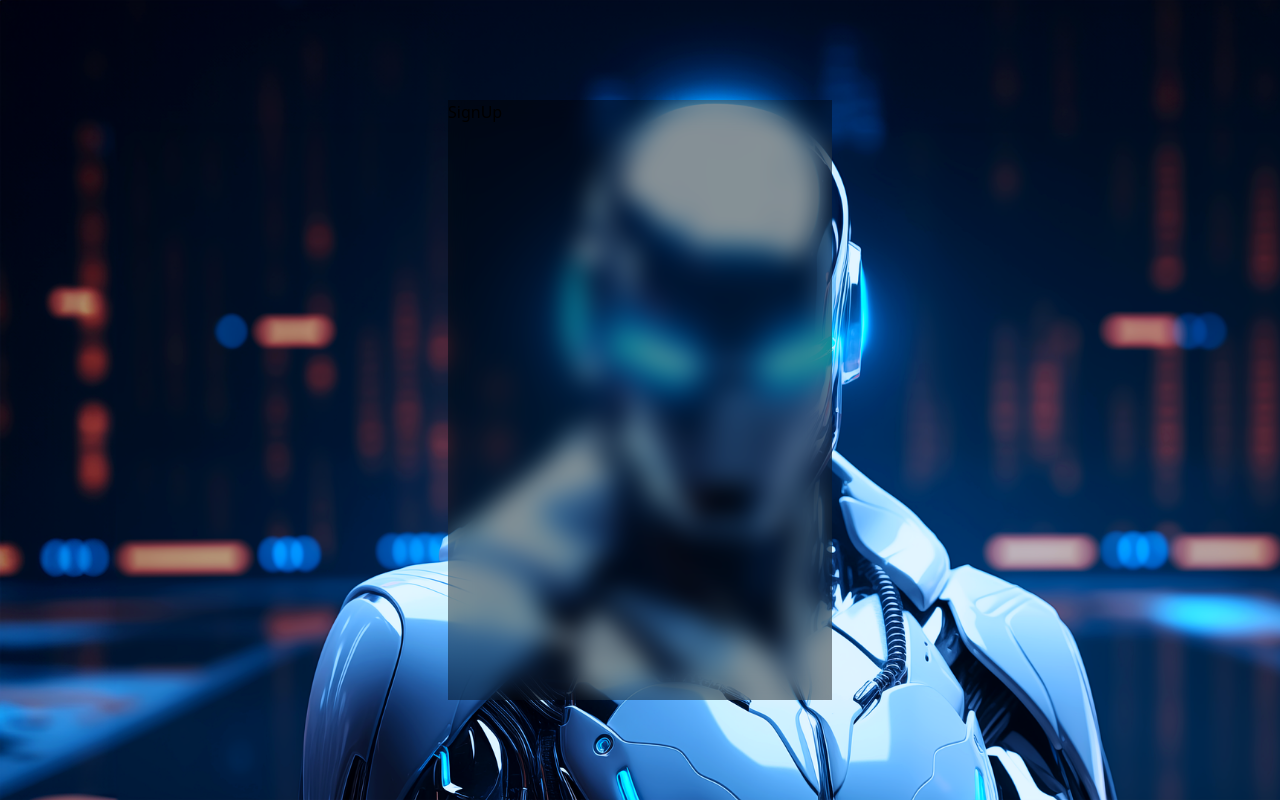
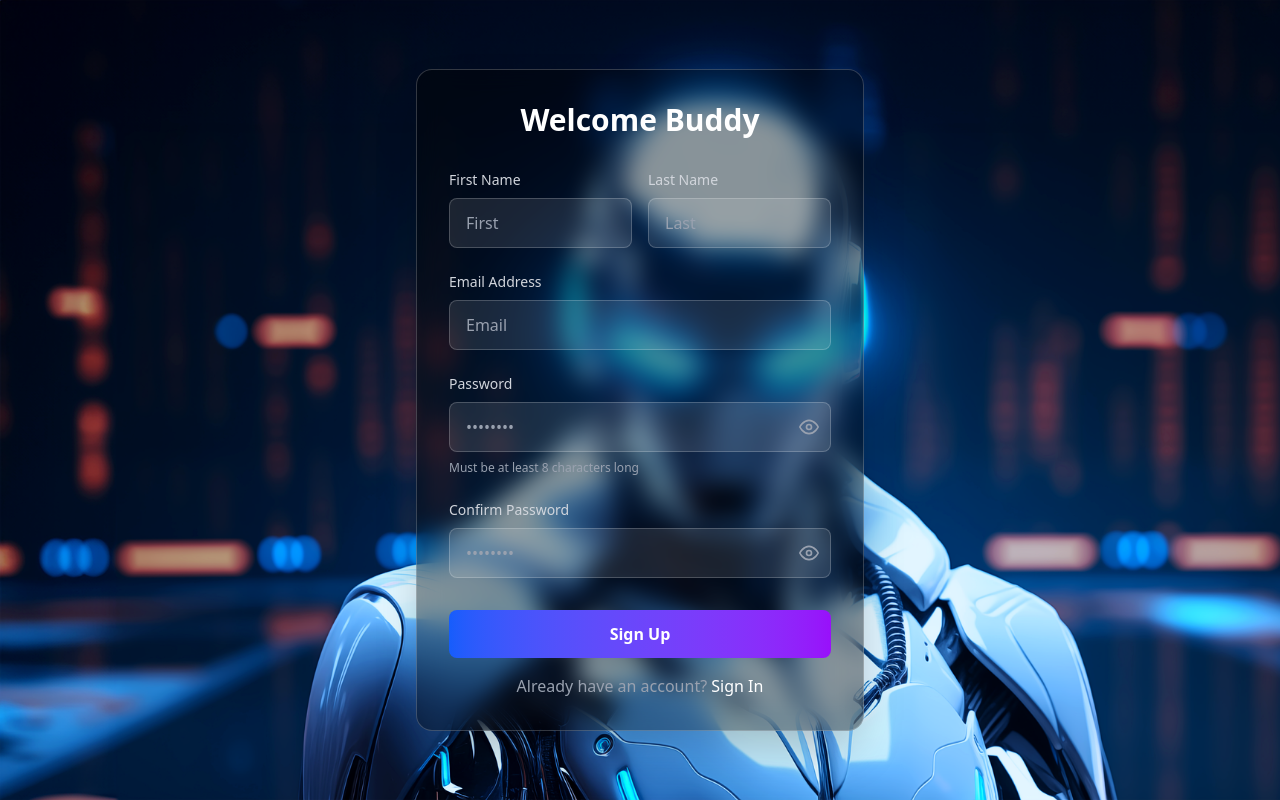
Before and after one commit to Virallimbani9/Virtual-Assistant, a React (Vite) app in the folder frontend/: page /signup in a window 1280 px wide. Built offline with nearby package versions, Linux system fonts and the light colour scheme.

Commit message:
change in signup page

```diff
--- a/frontend/package.json
+++ b/frontend/package.json
@@ -12,6 +12,7 @@
   "dependencies": {
     "@tailwindcss/vite": "^4.1.13",
     "axios": "^1.12.1",
+    "lucide-react": "^0.559.0",
     "react": "^19.1.1",
     "react-dom": "^19.1.1",
     "react-icon": "^1.0.0",
--- a/frontend/src/pages/SignUp.jsx
+++ b/frontend/src/pages/SignUp.jsx
@@ -1,16 +1,218 @@
-import React from 'react'
+import React, { useState} from 'react';
 import bg from '../assets/authBg.png';
+import { useNavigate } from 'react-router-dom';
 
 export const SignUp = () => {
+  const [showPassword, setShowPassword] = useState(false);
+  const [showConfirmPassword, setShowConfirmPassword] = useState(false);
+
+  const [firstName, setFirstName] = useState('');
+  const [lastName, setLastName] = useState('');
+  const [email, setEmail] = useState('');
+  const [password, setPassword] = useState('');
+  const [confirmPassword, setConfirmPassword] = useState('');
+
+  const navigate = useNavigate();
+
   return (
     <div
-      className='w-full h-[100vh] bg-cover flex justify-center items-center'
+      className='w-full min-h-screen bg-cover flex justify-center items-center p-4'
       style={{ backgroundImage: `url(${bg})` }}
     >
-      <form className='w-[30%] h-[600px] max-w[500px] bg-[#00000069] backdrop-blur-md '>
-        <div>SignUp</div>
+      <form className='w-full max-w-md bg-black/40 backdrop-blur-md rounded-2xl shadow-2xl border border-white/20 overflow-hidden'>
+        <div className='p-8'>
+          {/* Header */}
+          <div className='text-center mb-8'>
+            <h2 className='text-3xl font-bold text-white mb-2'>Welcome Buddy</h2>
+            {/* <p className='text-gray-300'>Sign up to get started</p> */}
+          </div>
 
+          {/* Name Fields */}
+          <div className='grid grid-cols-2 gap-4 mb-6'>
+            <div>
+              <label htmlFor='firstName' className='block text-sm font-medium text-gray-300 mb-2'>
+                First Name
+              </label>
+              <input
+                type='text'
+                id='firstName'
+                name='firstName'
+                required
+                className='w-full px-4 py-3 bg-white/10 border border-white/20 rounded-lg text-white placeholder-gray-400 focus:outline-none focus:ring-2 focus:ring-blue-500 focus:border-transparent transition-all'
+                placeholder='First'
+                onChange={(e)=>setFirstName(e.target.value)}
+                value={firstName}
+              />
+            </div>
+            <div>
+              <label htmlFor='lastName' className='block text-sm font-medium text-gray-300 mb-2'>
+                Last Name
+              </label>
+              <input
+                type='text'
+                id='lastName'
+                name='lastName'
+                required
+                className='w-full px-4 py-3 bg-white/10 border border-white/20 rounded-lg text-white placeholder-gray-400 focus:outline-none focus:ring-2 focus:ring-blue-500 focus:border-transparent transition-all'
+                placeholder='Last'
+                onChange={(e)=>setLastName(e.target.value)}
+                value={lastName}
+              />
+            </div>
+          </div>
+
+          {/* Email Field */}
+          <div className='mb-6'>
+            <label htmlFor='email' className='block text-sm font-medium text-gray-300 mb-2'>
+              Email Address
+            </label>
+            <input
+              type='email'
+              id='email'
+              name='email'
+              required
+              className='w-full px-4 py-3 bg-white/10 border border-white/20 rounded-lg text-white placeholder-gray-400 focus:outline-none focus:ring-2 focus:ring-blue-500 focus:border-transparent transition-all'
+              placeholder='Email'
+              onChange={(e)=>setEmail(e.target.value)}
+              value={email}
+            />
+          </div>
+
+          {/* Password Field */}
+          <div className='mb-6'>
+            <label htmlFor='password' className='block text-sm font-medium text-gray-300 mb-2'>
+              Password
+            </label>
+            <div className='relative'>
+              <input
+                type={showPassword ? 'text' : 'password'}
+                id='password'
+                name='password'
+                required
+                minLength='8'
+                className='w-full px-4 py-3 bg-white/10 border border-white/20 rounded-lg text-white placeholder-gray-400 focus:outline-none focus:ring-2 focus:ring-blue-500 focus:border-transparent transition-all pr-12'
+                placeholder='••••••••'
+                onChange={(e)=>setPassword(e.target.value)}
+                value={password}
+              />
+              <button
+                type='button'
+                onClick={() => setShowPassword(!showPassword)}
+                className='absolute right-3 top-1/2 transform -translate-y-1/2 text-gray-400 hover:text-white transition-colors'
+              >
+                {showPassword ? (
+                  // Closed Eye Icon
+                  <svg
+                    xmlns="http://www.w3.org/2000/svg"
+                    width="20"
+                    height="20"
+                    viewBox="0 0 24 24"
+                    fill="none"
+                    stroke="currentColor"
+                    strokeWidth="2"
+                    strokeLinecap="round"
+                    strokeLinejoin="round"
+                  >
+                    <path d="M17.94 17.94A10.07 10.07 0 0 1 12 20c-7 0-11-8-11-8a18.45 18.45 0 0 1 5.06-5.94M9.9 4.24A9.12 9.12 0 0 1 12 4c7 0 11 8 11 8a18.5 18.5 0 0 1-2.16 3.19m-6.72-1.07a3 3 0 1 1-4.24-4.24"></path>
+                    <line x1="1" y1="1" x2="23" y2="23"></line>
+                  </svg>
+                ) : (
+                  // Open Eye Icon
+                  <svg
+                    xmlns="http://www.w3.org/2000/svg"
+                    width="20"
+                    height="20"
+                    viewBox="0 0 24 24"
+                    fill="none"
+                    stroke="currentColor"
+                    strokeWidth="2"
+                    strokeLinecap="round"
+                    strokeLinejoin="round"
+                  >
+                    <path d="M1 12s4-8 11-8 11 8 11 8-4 8-11 8-11-8-11-8z"></path>
+                    <circle cx="12" cy="12" r="3"></circle>
+                  </svg>
+                )}
+              </button>
+            </div>
+            <p className='text-xs text-gray-400 mt-2'>Must be at least 8 characters long</p>
+          </div>
+
+          {/* Confirm Password Field */}
+          <div className='mb-8'>
+            <label htmlFor='confirmPassword' className='block text-sm font-medium text-gray-300 mb-2'>
+              Confirm Password
+            </label>
+            <div className='relative'>
+              <input
+                type={showConfirmPassword ? 'text' : 'password'}
+                id='confirmPassword'
+                name='confirmPassword'
+                required
+                minLength='8'
+                className='w-full px-4 py-3 bg-white/10 border border-white/20 rounded-lg text-white placeholder-gray-400 focus:outline-none focus:ring-2 focus:ring-blue-500 focus:border-transparent transition-all pr-12'
+                placeholder='••••••••'
+                onChange={(e)=>setConfirmPassword(e.target.value)}
+                value={confirmPassword}
+              />
+              <button
+                type='button'
+                onClick={() => setShowConfirmPassword(!showConfirmPassword)}
+                className='absolute right-3 top-1/2 transform -translate-y-1/2 text-gray-400 hover:text-white transition-colors'
+              >
+                {showConfirmPassword ? (
+                  // Closed Eye Icon
+                  <svg
+                    xmlns="http://www.w3.org/2000/svg"
+                    width="20"
+                    height="20"
+                    viewBox="0 0 24 24"
+                    fill="none"
+                    stroke="currentColor"
+                    strokeWidth="2"
+                    strokeLinecap="round"
+                    strokeLinejoin="round"
+                  >
+                    <path d="M17.94 17.94A10.07 10.07 0 0 1 12 20c-7 0-11-8-11-8a18.45 18.45 0 0 1 5.06-5.94M9.9 4.24A9.12 9.12 0 0 1 12 4c7 0 11 8 11 8a18.5 18.5 0 0 1-2.16 3.19m-6.72-1.07a3 3 0 1 1-4.24-4.24"></path>
+                    <line x1="1" y1="1" x2="23" y2="23"></line>
+                  </svg>
+                ) : (
+                  // Open Eye Icon
+                  <svg
+                    xmlns="http://www.w3.org/2000/svg"
+                    width="20"
+                    height="20"
+                    viewBox="0 0 24 24"
+                    fill="none"
+                    stroke="currentColor"
+                    strokeWidth="2"
+                    strokeLinecap="round"
+                    strokeLinejoin="round"
+                  >
+                    <path d="M1 12s4-8 11-8 11 8 11 8-4 8-11 8-11-8-11-8z"></path>
+                    <circle cx="12" cy="12" r="3"></circle>
+                  </svg>
+                )}
+              </button>
+            </div>
+          </div>
+
+          {/* Submit Button */}
+          <button
+            type='submit'
+            className='w-full bg-gradient-to-r from-blue-600 to-purple-600 text-white font-semibold py-3 px-4 rounded-lg hover:from-blue-700 hover:to-purple-700 transition-all duration-300 hover:shadow-lg'
+          >
+            Sign Up
+          </button>
+
+          <p className='text-center text-gray-400 mt-4'>
+            Already have an account?{' '}
+            <a href='#' onClick={()=>navigate("/signup")} className='text-white hover:text-blue-300 font-medium transition-colors'>
+              Sign In
+            </a>
+          </p>
+        </div>
       </form>
     </div>
-  )
-}
+  );
+};
```
Also changed, not shown: 1 other file (tests, documents, lock files or other folders).
